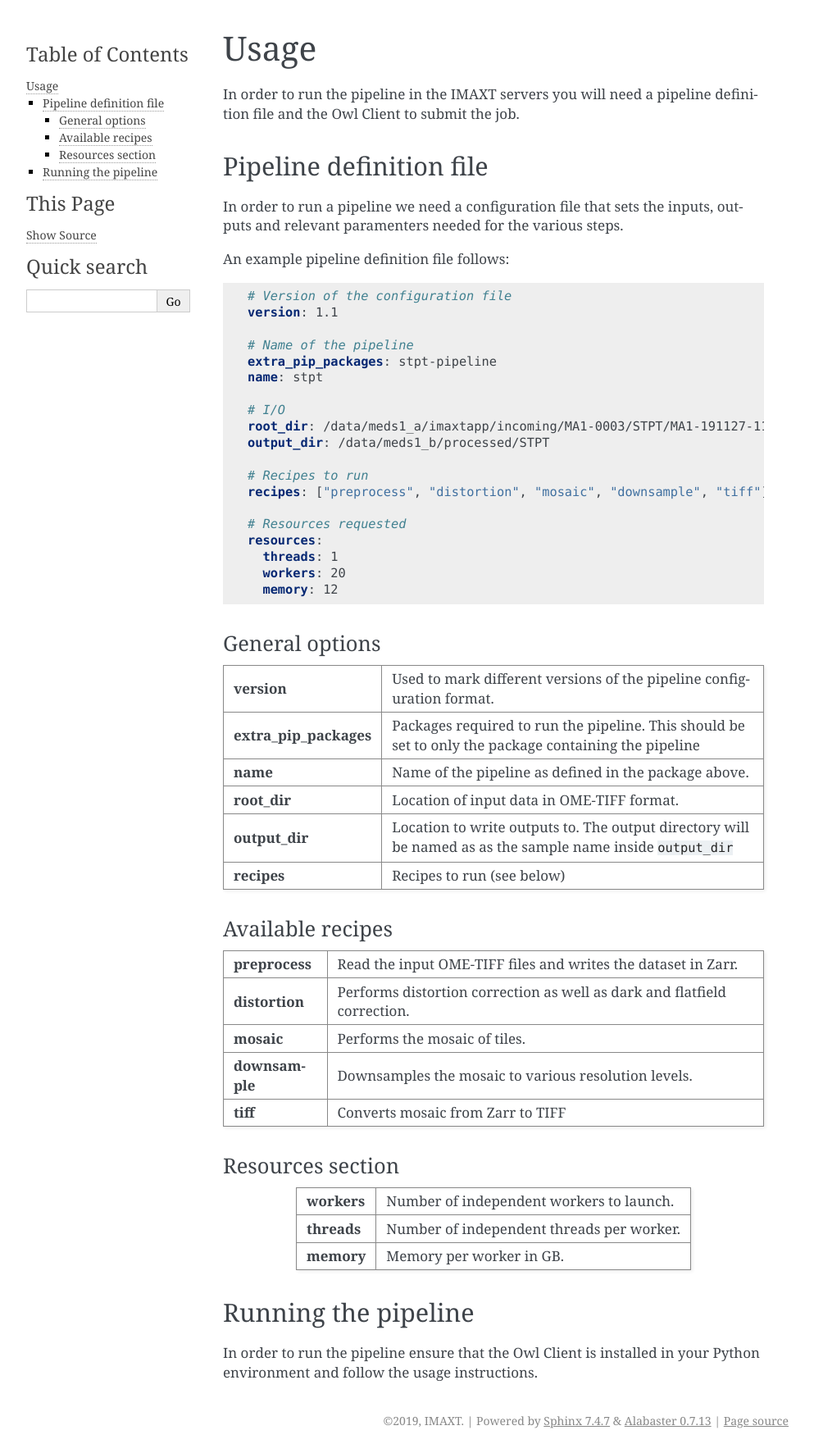
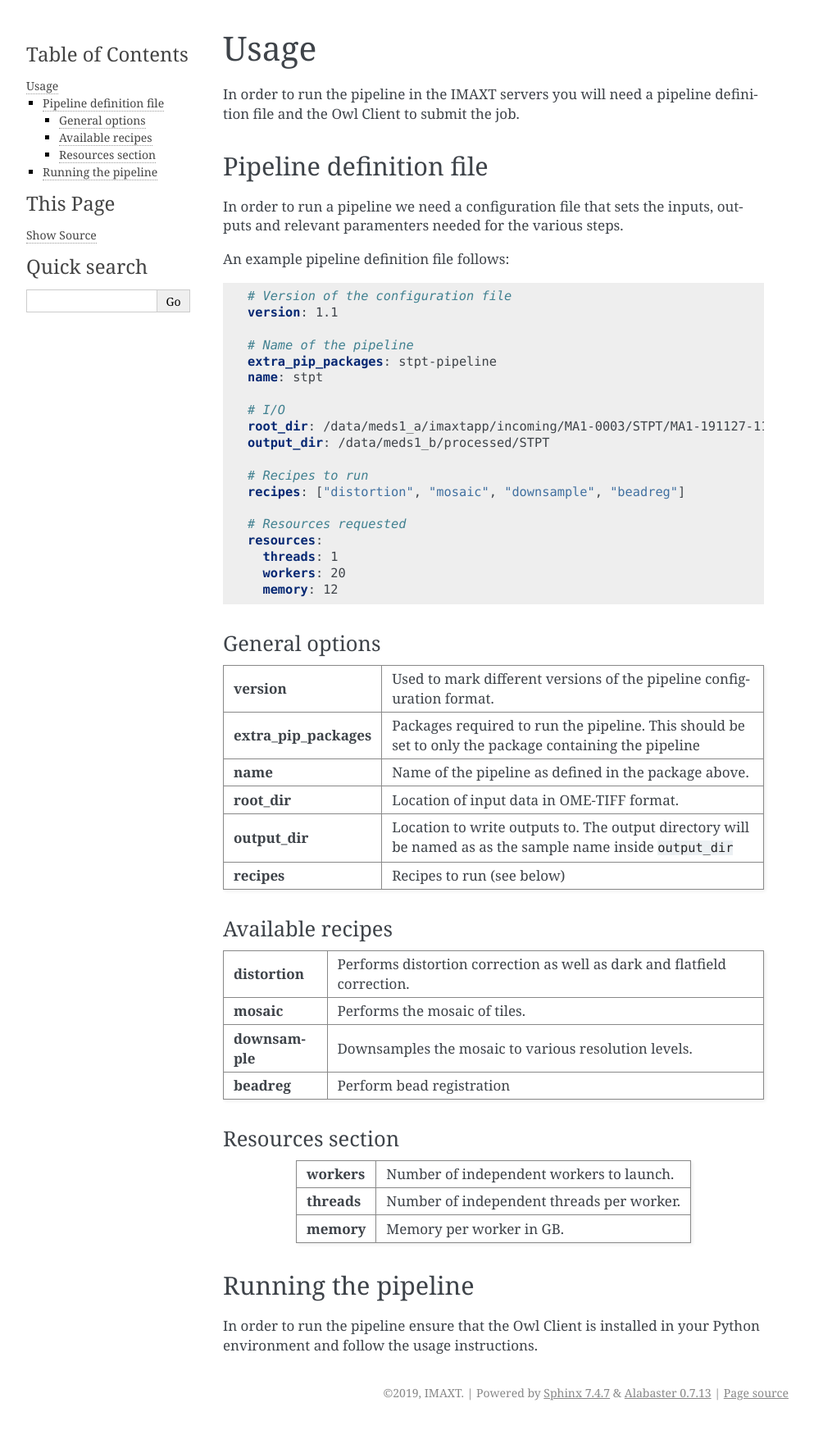
Before and after one commit to IMAXT/stpt-mosaic-pipeline, a Sphinx documentation site: the page built from docs/usage.rst, in a window 1280 px wide. Shown: the whole page at 82% size, without its empty margins (148-1141 px from the left). Built offline with Sphinx 7.4.7, drawn with Linux system fonts in a browser that asks for light colours; formulas are drawn with MathJax 3; after the commit the page ends 1738 px from its top, so only the background shows below that.

Commit message:
Update docs

```diff
--- a/docs/source/modules.rst
+++ b/docs/source/modules.rst
@@ -4,7 +4,6 @@ STPT Pipeline Modules
 .. toctree::
    :maxdepth: 4
 
-   stpt_pipeline.preprocess
    stpt_pipeline.geometric_distortion
    stpt_pipeline.stpt_mosaic
    stpt_pipeline.stpt_bead_registration
--- a/docs/usage.rst
+++ b/docs/usage.rst
@@ -28,7 +28,7 @@ An example pipeline definition file follows:
     output_dir: /data/meds1_b/processed/STPT
 
     # Recipes to run
-    recipes: ["preprocess", "distortion", "mosaic", "downsample", "tiff"]
+    recipes: ["distortion", "mosaic", "downsample", "beadreg"]
 
     # Resources requested
     resources:
@@ -64,9 +64,6 @@ Available recipes
 '''''''''''''''''
 
 +------------------------+----------------------------------------------------+
-| **preprocess**         | Read the input OME-TIFF files and writes the       |
-|                        | dataset in Zarr.                                   |
-+------------------------+----------------------------------------------------+
 | **distortion**         | Performs distortion correction as well as dark and |
 |                        | flatfield correction.                              |
 +------------------------+----------------------------------------------------+
@@ -75,7 +72,7 @@ Available recipes
 | **downsample**         | Downsamples the mosaic to various resolution       |
 |                        | levels.                                            |
 +------------------------+----------------------------------------------------+
-| **tiff**               | Converts mosaic from Zarr to TIFF                  |
+| **beadreg**            | Perform bead registration                          |
 +------------------------+----------------------------------------------------+
 
 
```
Also changed, not shown: docs/source/stpt_pipeline.preprocess.rst (deleted, +0 -7 lines).
